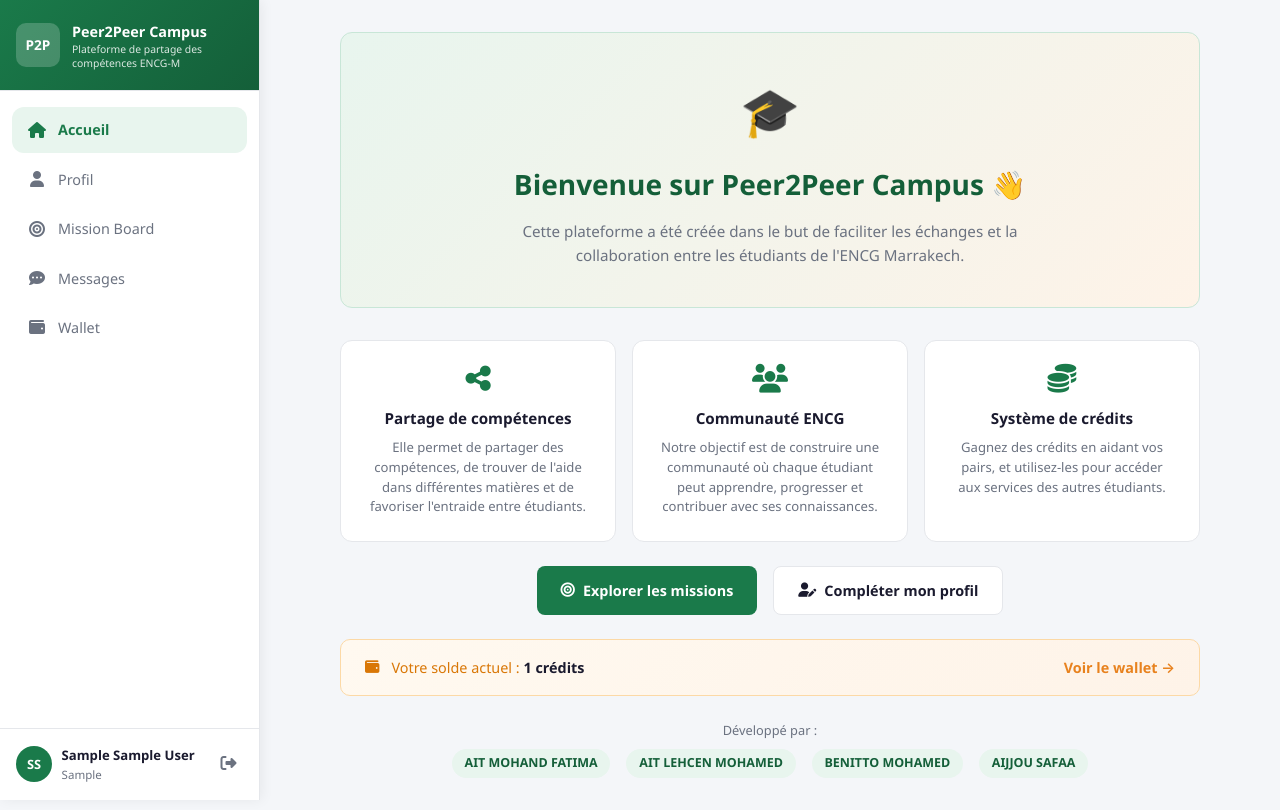
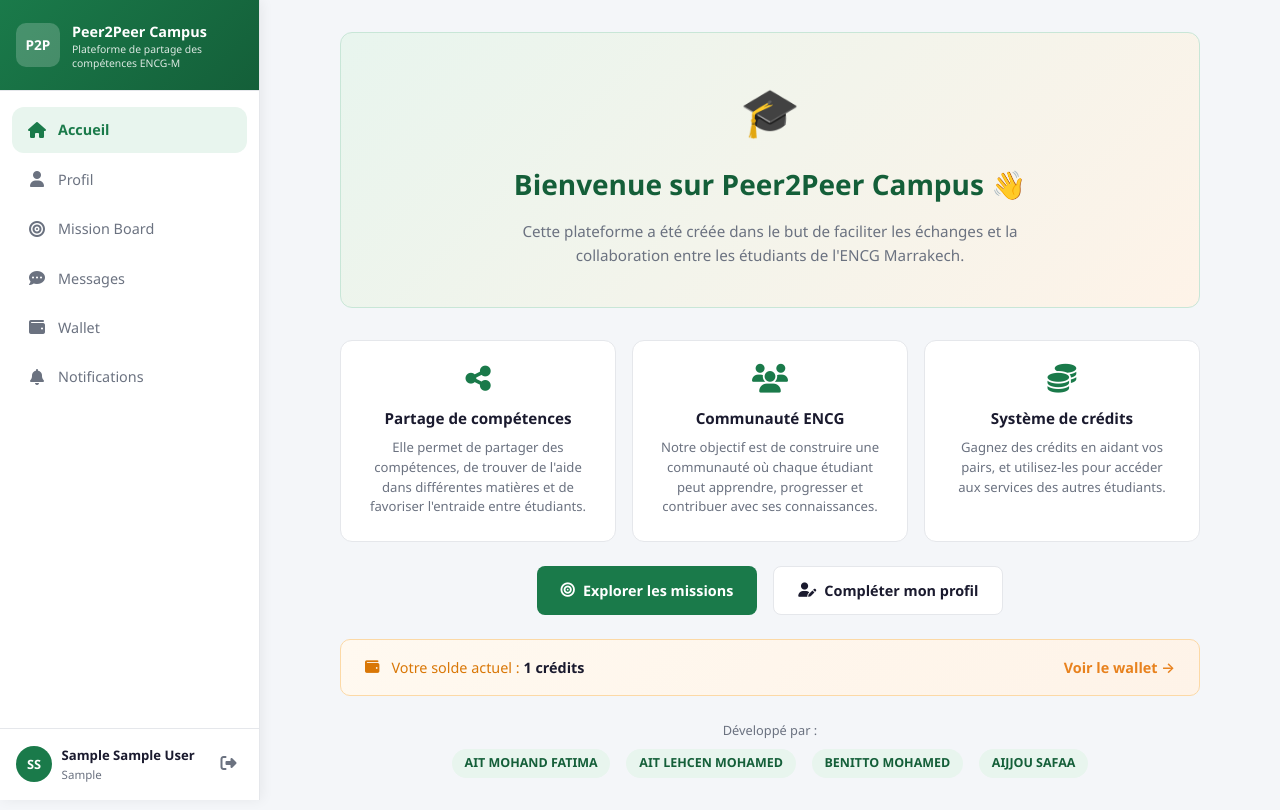
Before and after one commit to FATIMA7344/p2p-campuus, a Flask app: page /accueil in a window 1280 px wide. Run offline with Flask 3, Linux system fonts and the light colour scheme; the visitor is signed in with stand-in values (Sample User, id 1); tables that the repository leaves empty hold one stand-in row (values such as "Sample post").

Commit message:
Update base.html

```diff
--- a/templates/base.html
+++ b/templates/base.html
@@ -36,6 +36,12 @@
             <a href="{{ url_for('wallet') }}" class="nav-item {% if request.endpoint == 'wallet' %}active{% endif %}">
                 <i class="fas fa-wallet"></i><span>Wallet</span>
             </a>
+        <a href="{{ url_for('lire_notifications') }}" class="nav-item {% if request.endpoint == 'notifications' %}active{% endif %}">
+    <i class="fas fa-bell"></i><span>Notifications</span>
+    {% if notifs and notifs > 0 %}
+    <span class="badge">{{ notifs }}</span>
+    {% endif %}
+</a>
         </nav>
         <div class="sidebar-footer">
             <div class="user-info">
```
